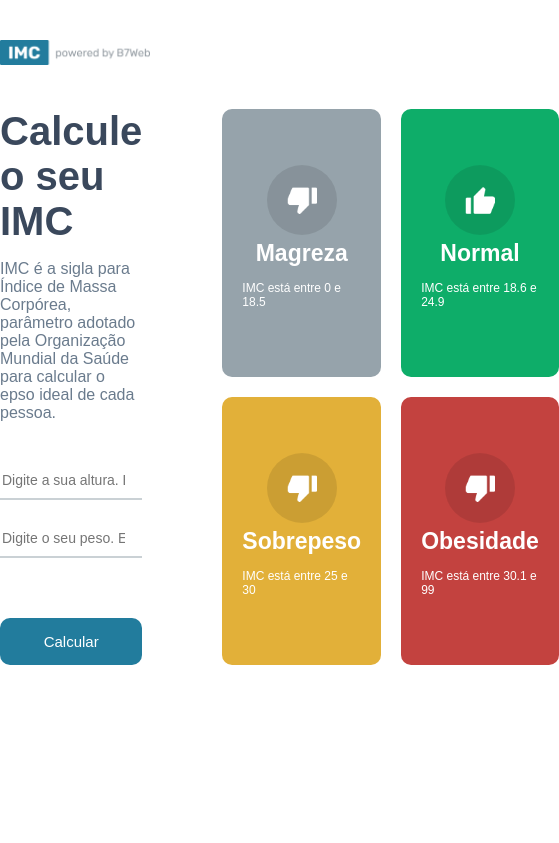
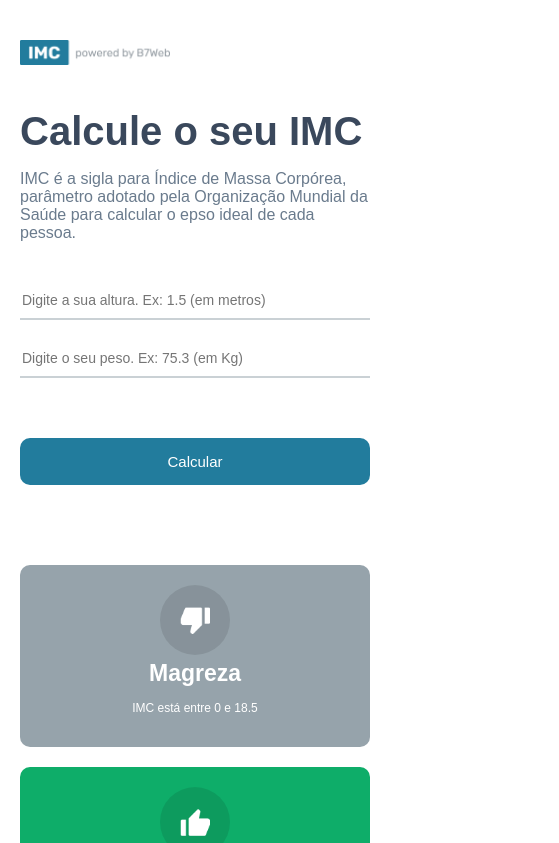
Before and after one commit to JuFML/react-imc-calc, a React (Create React App) app: page / in a window 390 px wide. Shown: the top 843 px of the page, 559 px wide, since content can reach past the window. Built offline with nearby package versions, Linux system fonts and the light colour scheme.

Commit message:
(feat): Adicionado responsividade ao projeto

```diff
--- a/src/App.module.css
+++ b/src/App.module.css
@@ -102,3 +102,26 @@ body{
 .rightSide__leftarrow:hover {
   background-color: #1a5c74;
 }
+
+@media(max-width: 900px) {
+  .header__container {
+    padding: 0 20px;
+  }
+
+  .container {
+    padding: 0 20px 50px 20px;
+    grid-template-columns: 1fr;
+  }
+
+  .rightSide__leftarrow {
+    left: 0px;
+    top: 0px;
+    border-radius: 10px;
+  }
+}
+
+@media(max-width: 430px) {
+  .rightSide__grid {
+    grid-template-columns: 1fr;
+  }
+}
```
